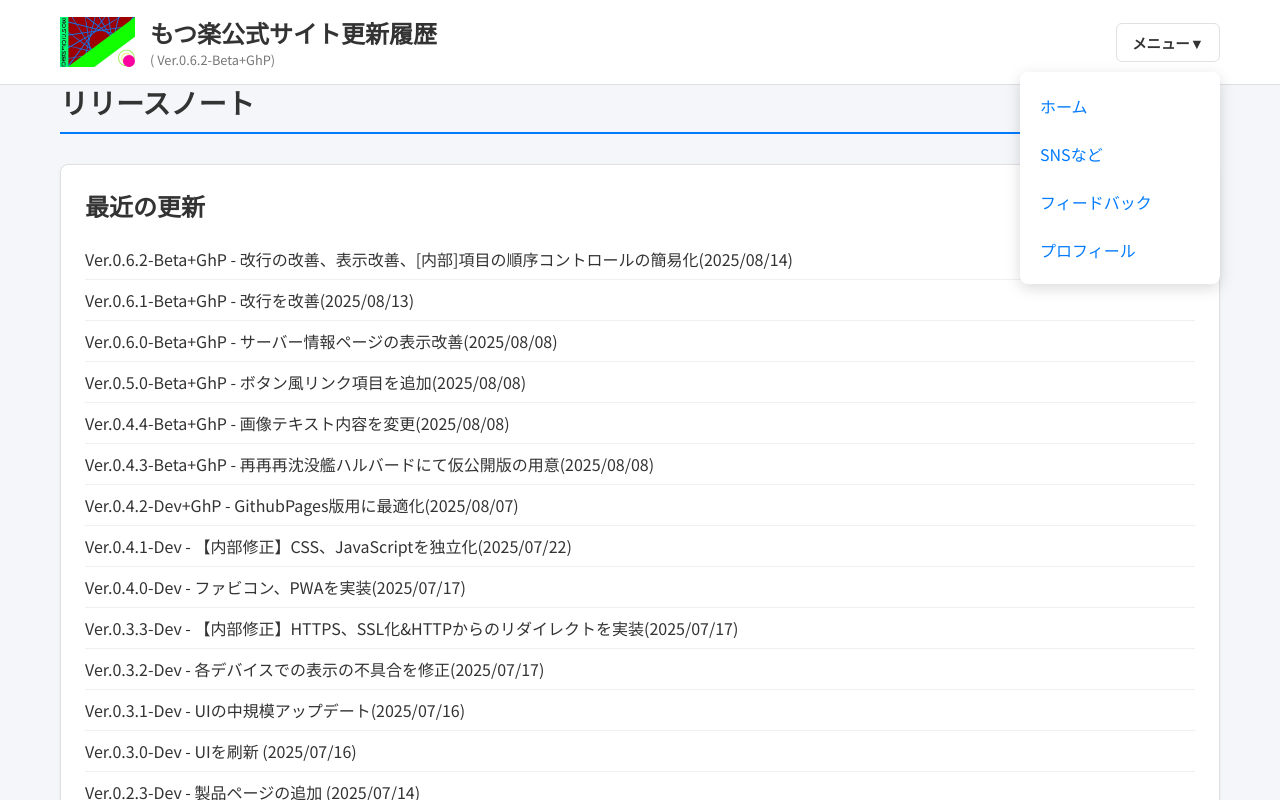
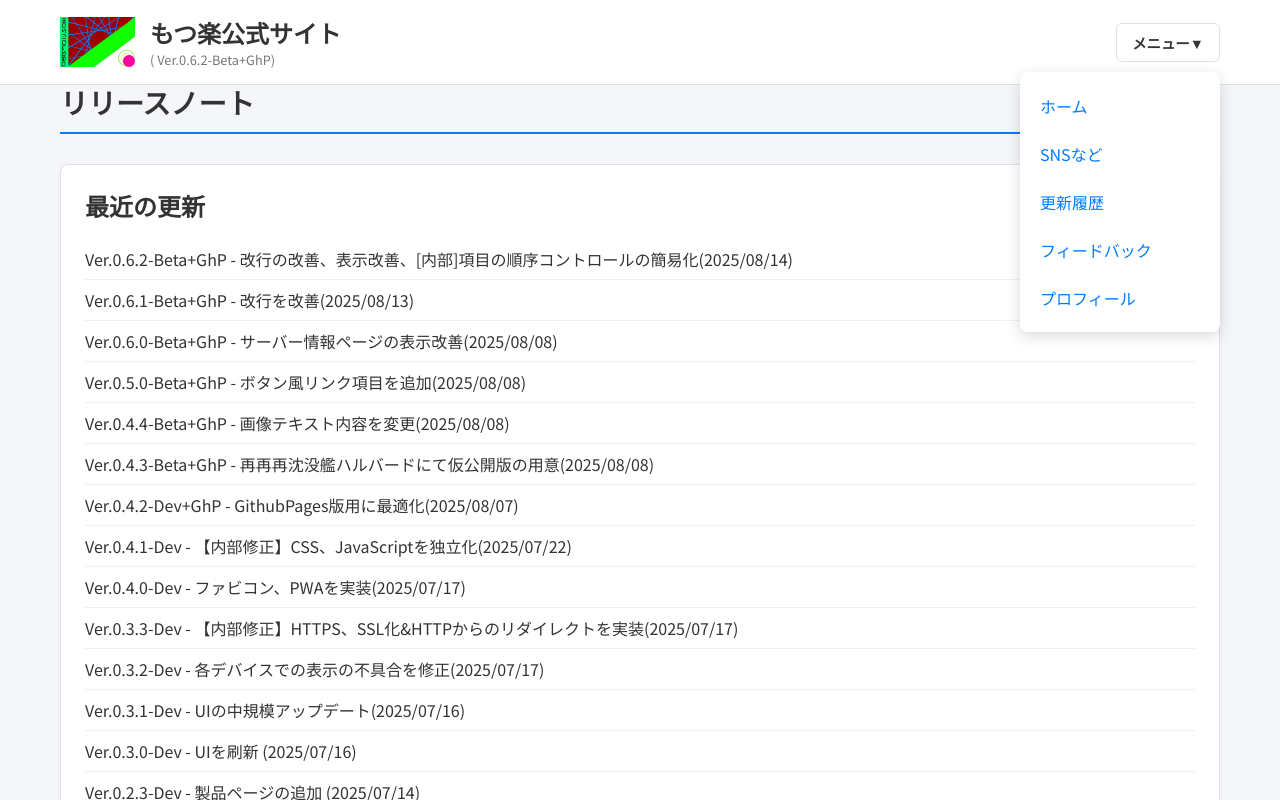
Before and after one commit to X1288664/zunda0924-motsuraku.github.io, a plain HTML site: page update.html in a window 1280 px wide. Both pictures are taken after a click on the button "メニュー▼". Shown: the top 800 px of the page. Drawn offline with Linux system fonts and the light colour scheme.

Commit message:
プルダウンメニュー修正
欠落していた項目の追加

```diff
--- a/update.html
+++ b/update.html
@@ -38,7 +38,7 @@
             <div class="site-branding">
                 <a href="index.html" class="site-logo"><img src="image/headerlogo.jpg" alt="もつ楽 ロゴ"></a>
                 <div>
-                    <h1 class="site-title">もつ楽公式サイト更新履歴</h1>
+                    <h1 class="site-title">もつ楽公式サイト</h1>
                     <p class="site-description">( Ver.0.6.2-Beta+GhP)</p>
                 </div>
             </div>
@@ -49,6 +49,7 @@
                 <div class="menu-container" id="menuContainer">
                     <a href="index.html">ホーム</a>
                     <a href="products.html">SNSなど</a>
+                    <a href="update.html">更新履歴</a>
                     <a href="https://forms.gle/Sq3ufPbdZ3qD3G5K7">フィードバック</a>
                     <a href="Profile-server-manager.html">プロフィール</a>
                 </div>
```
Also changed, not shown: Profile-server-manager.html (+1 -0 lines), Server-info.html (+1 -0 lines), index.html (+1 -0 lines), products.html (+1 -0 lines), サブページテンプレート.html (+1 -0 lines).
